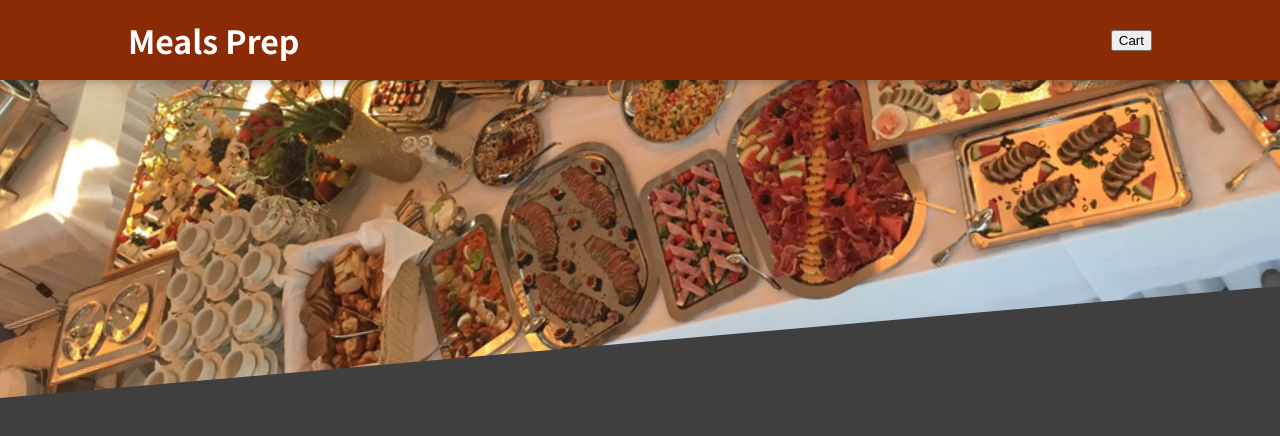
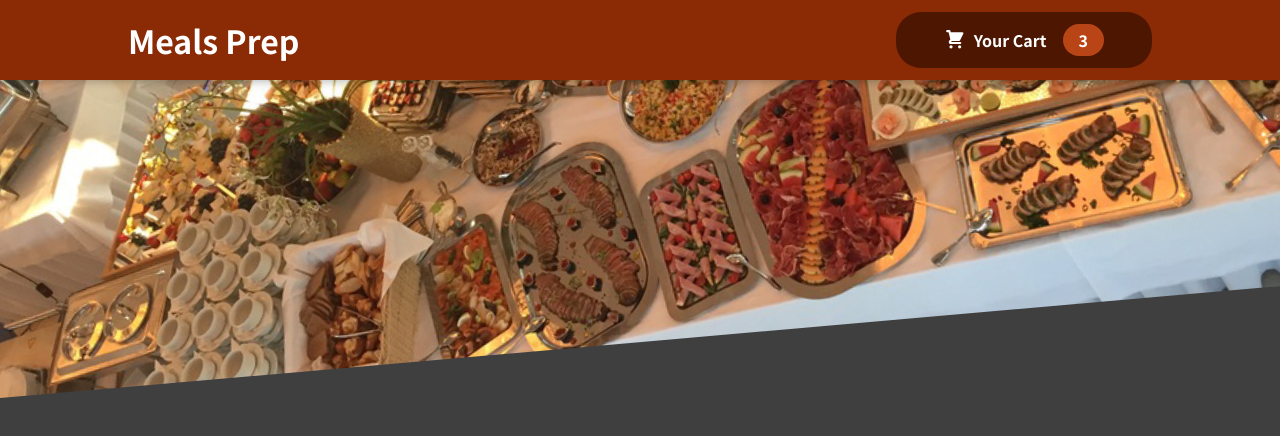
Before and after one commit to takkar94/BasicFoodAppWithHooks, a React (Create React App) app: page / in a window 1280 px wide. Shown: the top 436 px of the page. Built offline with nearby package versions, Linux system fonts and the light colour scheme.

Commit message:
cart button layout

```diff
--- /dev/null
+++ b/src/Components/Cart/CartIcon.js
@@ -0,0 +1,13 @@
+const CartIcon = () => {
+    return (
+      <svg
+        xmlns='http://www.w3.org/2000/svg'
+        viewBox='0 0 20 20'
+        fill='currentColor'
+      >
+        <path d='M3 1a1 1 0 000 2h1.22l.305 1.222a.997.997 0 00.01.042l1.358 5.43-.893.892C3.74 11.846 4.632 14 6.414 14H15a1 1 0 000-2H6.414l1-1H14a1 1 0 00.894-.553l3-6A1 1 0 0017 3H6.28l-.31-1.243A1 1 0 005 1H3zM16 16.5a1.5 1.5 0 11-3 0 1.5 1.5 0 013 0zM6.5 18a1.5 1.5 0 100-3 1.5 1.5 0 000 3z' />
+      </svg>
+    );
+  };
+
+  export default CartIcon;
--- a/src/Components/Layout/Header.js
+++ b/src/Components/Layout/Header.js
@@ -1,13 +1,14 @@
 import React from "react";
-import mealsImg from '../../Assets/meals.jpg'
-import classes from './Header.module.css'
+import mealsImg from '../../Assets/meals.jpg';
+import classes from './Header.module.css';
+import HeaderCardButton from "./HeaderCardButton";
 
 const Header = (props) => {
     return (
         <React.Fragment>
             <header className={classes.header}>
                 <h1>Meals Prep</h1>
-                <button>Cart</button>
+                <HeaderCardButton/>
             </header>
             <div className={classes['main-image']}>
                 <img src= {mealsImg} alt ="table full of food"/>
--- /dev/null
+++ b/src/Components/Layout/HeaderCardButton.js
@@ -0,0 +1,19 @@
+import CartIcon from '../Cart/CartIcon';
+import classes from './HeaderCardButton.module.css'
+
+
+const HeaderCardButton = (props) => {
+    return (
+        <button className={classes.button}>
+            <span className={classes.icon}>
+                <CartIcon></CartIcon>
+            </span>
+            <span> Your Cart</span>
+            <span className={classes.badge}>
+                3
+            </span>
+        </button>
+    )
+}
+
+export default HeaderCardButton;
--- /dev/null
+++ b/src/Components/Layout/HeaderCardButton.module.css
@@ -0,0 +1,59 @@
+.button {
+    cursor: pointer;
+    font: inherit;
+    border: none;
+    background-color: #4d1601;
+    color: white;
+    padding: 0.75rem 3rem;
+    display: flex;
+    justify-content: space-around;
+    align-items: center;
+    border-radius: 25px;
+    font-weight: bold;
+  }
+
+  .button:hover,
+  .button:active {
+    background-color: #2c0d00;
+  }
+
+  .icon {
+    width: 1.35rem;
+    height: 1.35rem;
+    margin-right: 0.5rem;
+  }
+
+  .badge {
+    background-color: #b94517;
+    padding: 0.25rem 1rem;
+    border-radius: 25px;
+    margin-left: 1rem;
+    font-weight: bold;
+  }
+
+  .button:hover .badge,
+  .button:active .badge {
+    background-color: #92320c;
+  }
+
+  .bump {
+    animation: bump 300ms ease-out;
+  }
+
+  @keyframes bump {
+    0% {
+      transform: scale(1);
+    }
+    10% {
+      transform: scale(0.9);
+    }
+    30% {
+      transform: scale(1.1);
+    }
+    50% {
+      transform: scale(1.15);
+    }
+    100% {
+      transform: scale(1);
+    }
+  }
```
Also changed, not shown: 1 other file (tests, documents, lock files or other folders).
